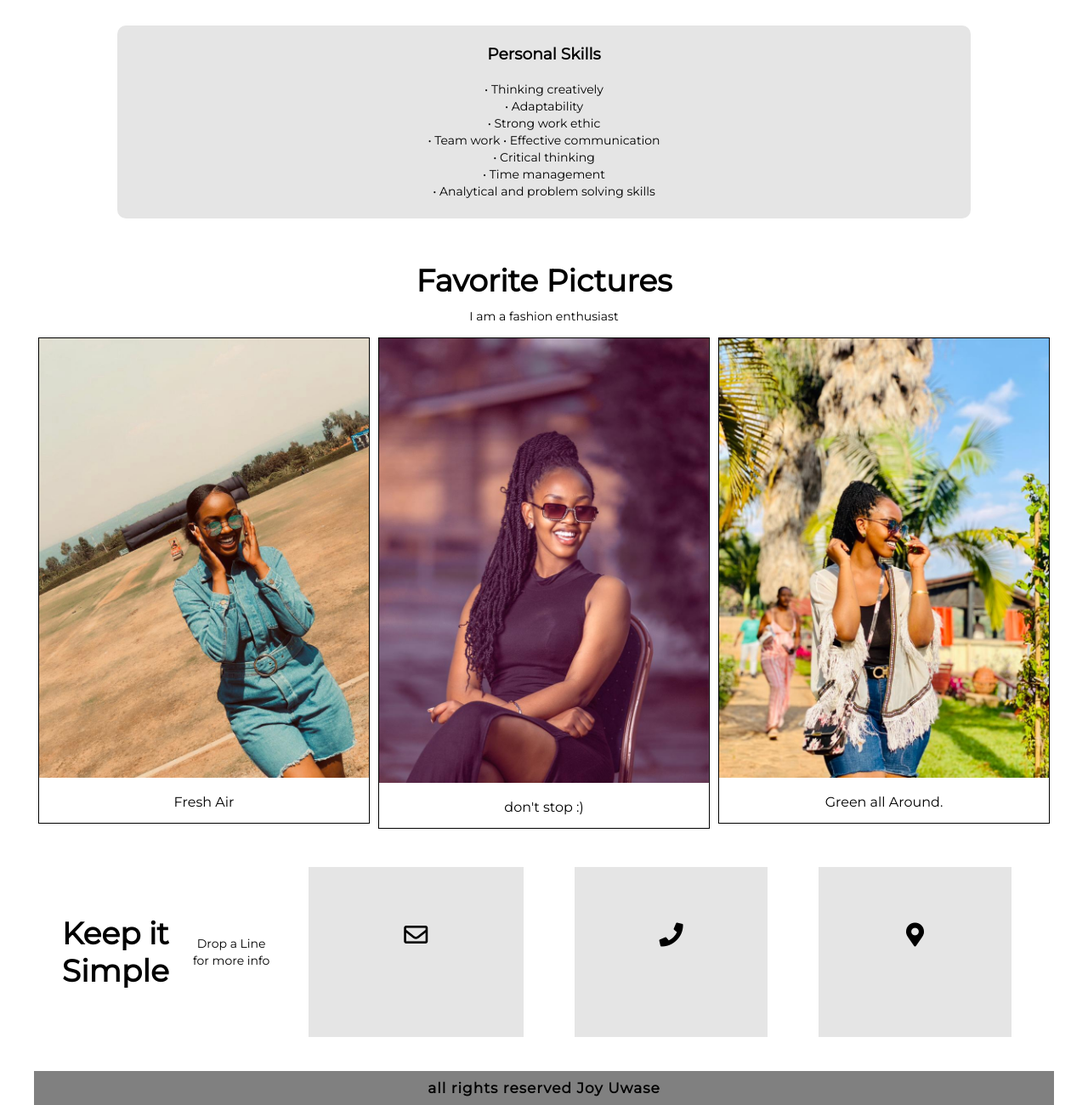
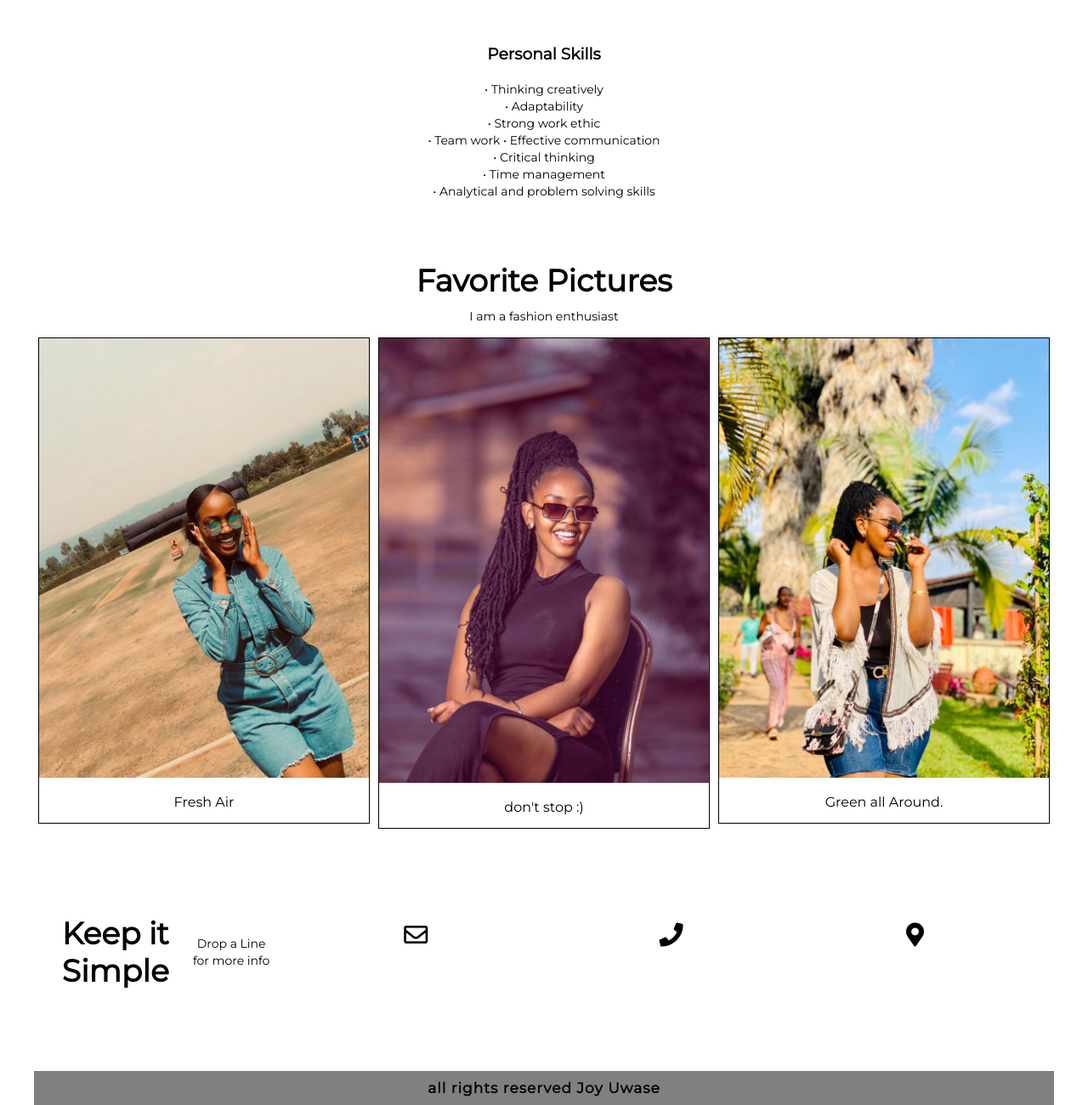
Before and after one commit to UwaseJoy/UwaseJoy, a plain HTML site: page index.html in a window 1280 px wide. Shown: the part 1358-2658 px from the top of the page at 85% size. Drawn offline with Linux system fonts and the light colour scheme.

Commit message:
Update style.css

```diff
--- a/style.css
+++ b/style.css
@@ -102,7 +102,7 @@ p{
 }
 .About-col{
 	flex-basis: 31%;
-	background: #E5E5E5;
+	background: #ffffff;
 	border-radius: 10px;
 	margin-bottom:5%;
 	padding: 12px 20px;
@@ -181,7 +181,7 @@ p{
 	padding: 10px;
 }
 .card{
-	background: #E5E5E5;
+	background: #ffffff;
 	padding: 5px 20px;
 	margin: 40px 30px;
 	width: calc(33% - 20px);
```
